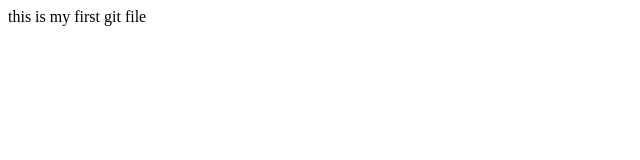
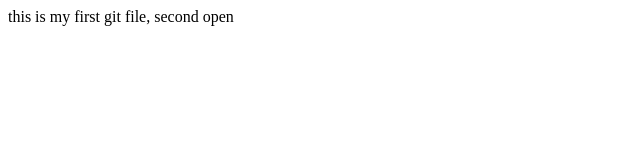
Before and after one commit to aishwarya836/githubtest, a plain HTML site: page index.html in a window 1280 px wide. Shown: the whole page, without its empty margins (0-640 px from the left). Drawn offline with Linux system fonts and the light colour scheme.

Commit message:
second commit

```diff
--- a/index.html
+++ b/index.html
@@ -1,5 +1,5 @@
 <html>
 <body>
-this is my first git file
+this is my first git file, second open
 </body>
 </html>
```
